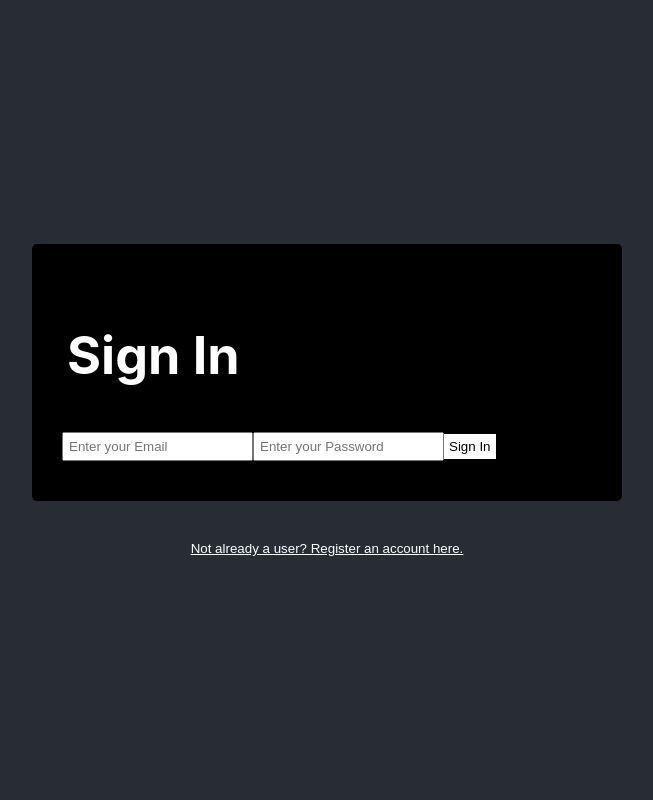
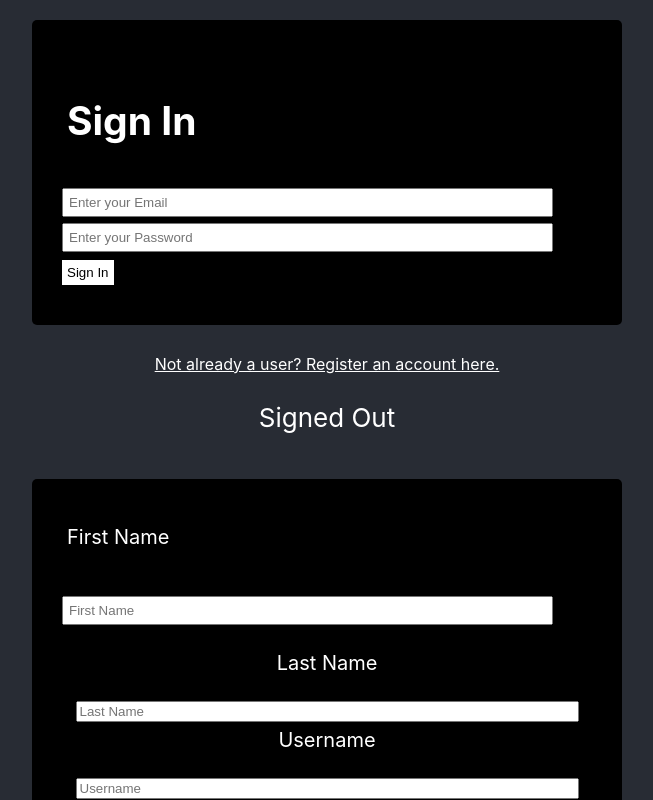
Before and after one commit to joshbernsteint/team11-scrumptious_7, a React (Create React App) app: page / in a window 1280 px wide. Shown: the top 800 px of the page, without its empty margins (313-966 px from the left). Built offline with nearby package versions, Linux system fonts and the light colour scheme; no server answers.

Commit message:
corrected authentication
attempted to correct authentication, not entirely working

```diff
--- a/src/App.js
+++ b/src/App.js
@@ -2,12 +2,15 @@ import './App.css';
 import CameraAccess from './components/CameraAccess';
 import RegisterForm from './components/registerForm';
 import Login from './components/loginForm';
+import AuthDetails from './components/AuthDetails';
 
 function App() {
   return (
     <div className="App">
       <header className="App-header">
         <Login />
+        <AuthDetails />
+        <RegisterForm />
       </header>
     </div>
   );
--- /dev/null
+++ b/src/components/AuthDetails.jsx
@@ -0,0 +1,46 @@
+import { onAuthStateChanged, signOut } from "firebase/auth";
+import React, { useEffect, useState } from "react";
+import { auth } from "../firebase";
+
+//used youtube video for authentication https://www.youtube.com/watch?v=Vv_Oi7zPPTw
+
+const AuthDetails = () => {
+  const [authUser, setAuthUser] = useState(null);
+
+  useEffect(() => {
+    const listen = onAuthStateChanged(auth, (user) => {
+      if (user) {
+        setAuthUser(user);
+      } else {
+        setAuthUser(null);
+      }
+    });
+
+    return () => {
+      listen();
+    };
+  }, []);
+
+  const userSignOut = () => {
+    signOut(auth)
+      .then(() => {
+        console.log("sign out successful");
+      })
+      .catch((error) => console.log(error));
+  };
+
+  return (
+    <div>
+      {authUser ? (
+        <>
+          <p>{`Signed In as ${authUser.email}`}</p>
+          <button onClick={userSignOut}>Sign Out</button>
+        </>
+      ) : (
+        <p>Signed Out</p>
+      )}
+    </div>
+  );
+};
+
+export default AuthDetails;
--- a/src/components/loginForm.jsx
+++ b/src/components/loginForm.jsx
@@ -3,9 +3,9 @@ import './style.css'
 import {auth} from '../firebase';
 import {signInWithEmailAndPassword} from "firebase/auth"
 
-//used youtube video https://www.youtube.com/watch?v=Vv_Oi7zPPTw
+//used youtube video for authentication https://www.youtube.com/watch?v=Vv_Oi7zPPTw
 
-export default function Login (props) {
+export default function Login () {
     const [email, setEmail] = useState("");
     const [password, setPassword] = useState("");
 
@@ -23,14 +23,16 @@ export default function Login (props) {
         <div className='login-container'>
             <form className='form' onSubmit={signIn}>
                 <div className='form-body'>
-                    <h1>Sign In</h1>
+                    <h2>Sign In</h2>
                     <input
+                        className='input'
                         type='email'
                         placeholder="Enter your Email"
                         value={email}
                         onChange={(e) => setEmail(e.target.value)}
                     ></input>
                     <input
+                        className='input'
                         type='password'
                         placeholder="Enter your Password"
                         value={password}
@@ -39,7 +41,7 @@ export default function Login (props) {
                     <button type="submit">Sign In</button>
                 </div>
             </form>
-            <button className="link-button">Not already a user? Register an account here.</button>
+            <a className="link-button" href="#">Not already a user? Register an account here.</a>
         </div>
     );
 };
--- a/src/components/registerForm.js
+++ b/src/components/registerForm.js
@@ -306,7 +306,7 @@ export default function RegisterForm() {
                 </div>
                 <button>Register</button>
             </form>
-            <button className="link-button">Already have an account? Sign in here</button>
+            <a className="link-button" href="#">Already have an account? Sign in here</a>
         </div>
     )
 }
--- a/src/components/style.css
+++ b/src/components/style.css
@@ -42,7 +42,9 @@ button {
 }
 
 .link-button {
+  cursor: pointer;
   background: none;
   color: white;
   text-decoration: underline;
+  font-size: 16px;
 }
```
